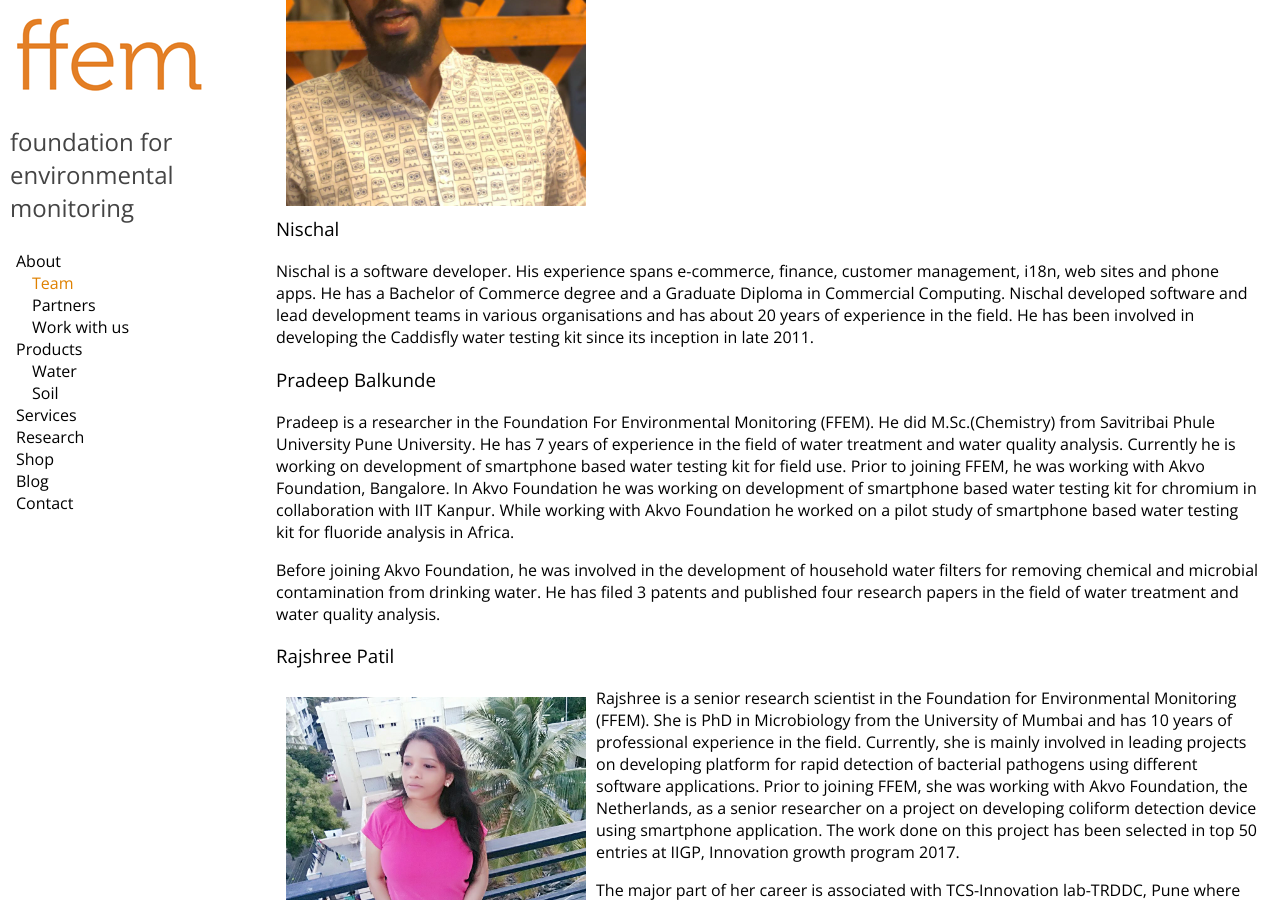
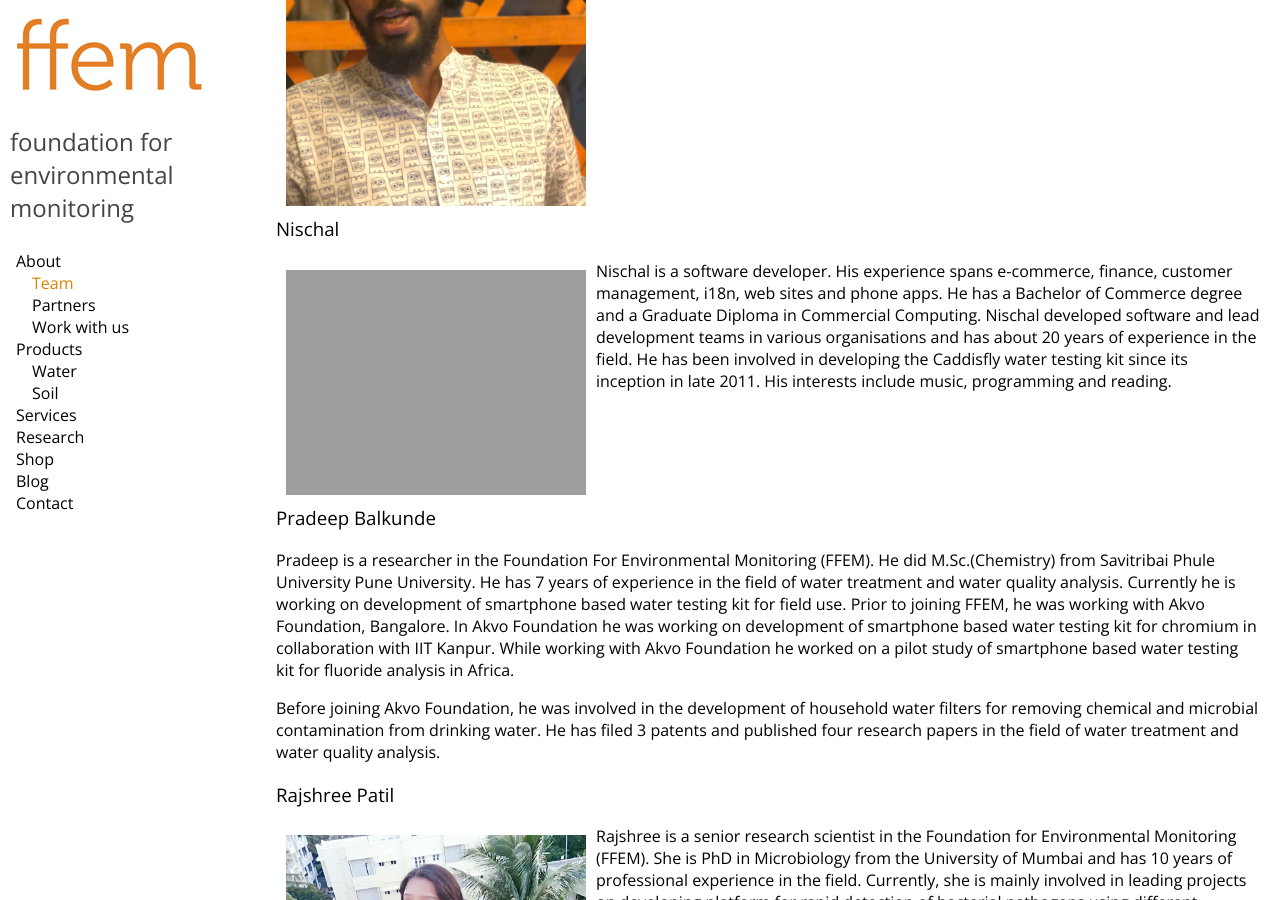
Before and after one commit to adraman/foundation-for-environmental-monitoring.github.io, a Jekyll site: the page built from _pages/team.md, in a window 1280 px wide and 900 px high, scrolled down 432 px. Built offline with Jekyll 4.4.1, drawn with Linux system fonts in a browser that asks for light colours.

Commit message:
update profile

```diff
--- a/_pages/team.md
+++ b/_pages/team.md
@@ -8,7 +8,7 @@ layout: default
 <img src="{{ site.url }}/assets/images/ishan_gupta.jpg" alt="Ishan Gupta" class="teamImage"> Ishan is a product designer who has worked with the Caddisfly team since 2015. He studied product design at Loughborough University and has worked with Titan Fastrack wristwatches and helped develop tools for crowdsourced data-aggregation in Bangalore. He helps prototype and manufacture new concepts and products for ffem water and soil testing kits.
 
 ### Nischal
-Nischal is a software developer. His experience spans e-commerce, finance, customer management, i18n, web sites and phone apps. He has a Bachelor of Commerce degree and a Graduate Diploma in Commercial Computing. Nischal developed software and lead development teams in various organisations and has about 20 years of experience in the field. He has been involved in developing the Caddisfly water testing kit since its inception in late 2011.
+<img src="{{ site.url }}/assets/images/9e8ls3ds7t3.jpg" class="teamImage"> Nischal is a software developer. His experience spans e-commerce, finance, customer management, i18n, web sites and phone apps. He has a Bachelor of Commerce degree and a Graduate Diploma in Commercial Computing. Nischal developed software and lead development teams in various organisations and has about 20 years of experience in the field. He has been involved in developing the Caddisfly water testing kit since its inception in late 2011. His interests include music, programming and reading.
 
 ### Pradeep Balkunde
 Pradeep is a researcher in the Foundation For Environmental Monitoring (FFEM). He did M.Sc.(Chemistry) from Savitribai Phule University Pune University. He has 7 years of experience in the field of water treatment and water quality analysis. Currently he is working on development of smartphone based water testing kit for field use. Prior to joining FFEM, he was working with Akvo Foundation, Bangalore. In Akvo Foundation he was working on development of smartphone based water testing kit for chromium in collaboration with IIT Kanpur. While working with Akvo Foundation he worked on a pilot study of smartphone based water testing kit for fluoride analysis in Africa.
```
